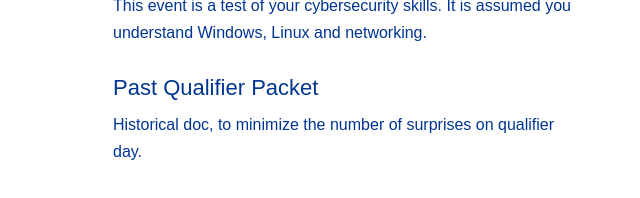
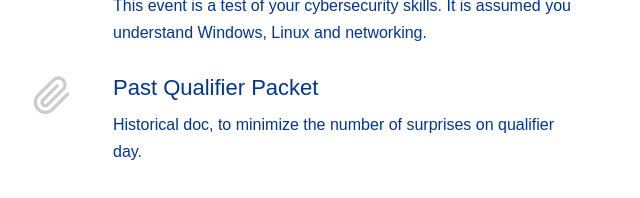
Before and after one commit to kengraf/neccdc2018info, a plain HTML site: page index.html in a window 1280 px wide. Shown: the part 4716-4914 px from the top of the page, 623-1263 px from the left. Drawn offline with Linux system fonts and the light colour scheme; files whose address does not match are found by name.

Commit message:
update resource list

```diff
--- a/index.html
+++ b/index.html
@@ -410,7 +410,7 @@ live opponents.</p>
                             <div class="feature-left">
                                 <a href="/docs/neccdc_qualifier_2017.pdf">
                                 <span class="icon">
-                                    <i class="icon-clip"></i>
+                                    <i class="icon-paper-clip"></i>
                                 </span>
                                 <div class="feature-copy">
                                     <h3>Past Qualifier Packet</h3>
```
